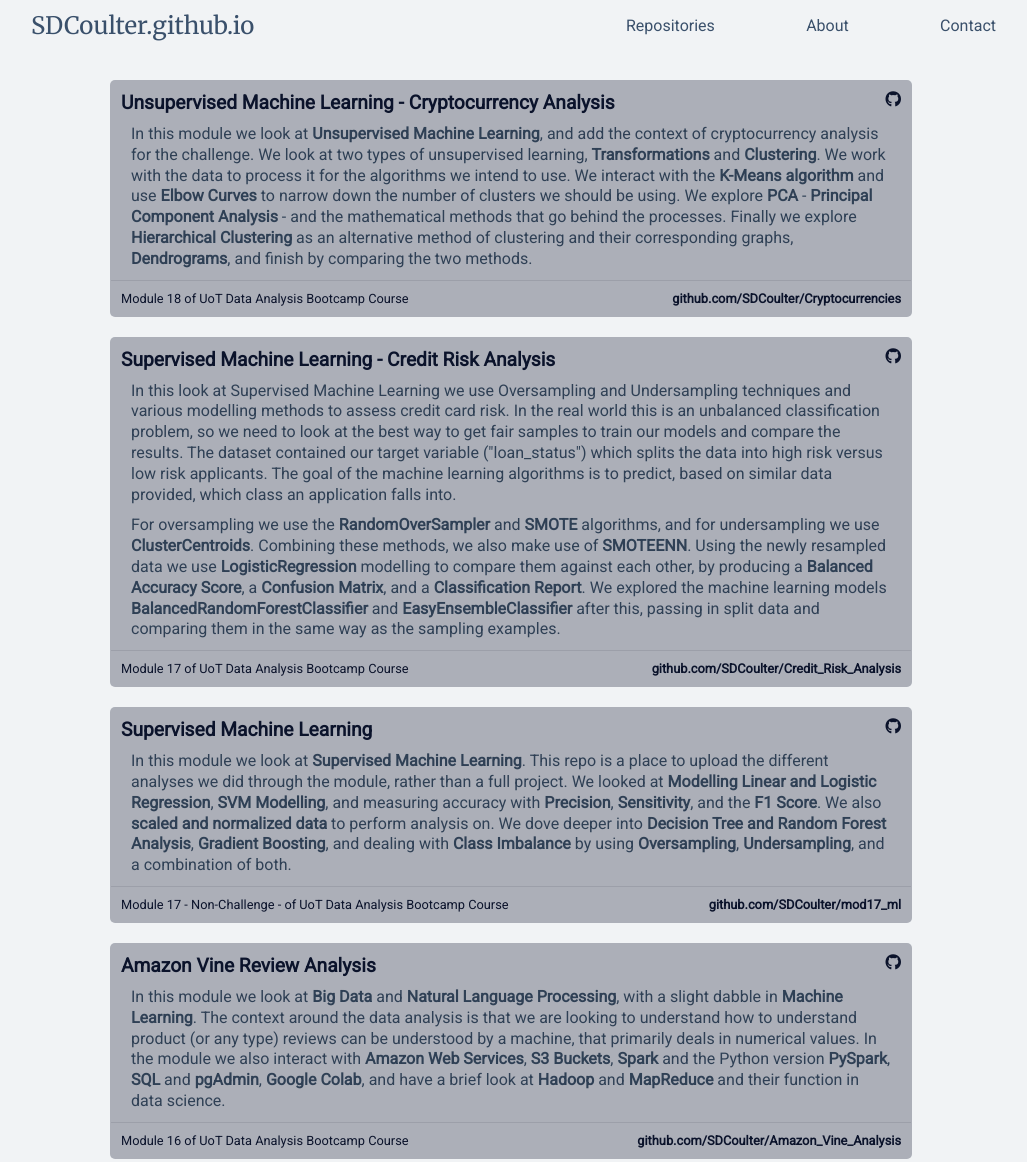
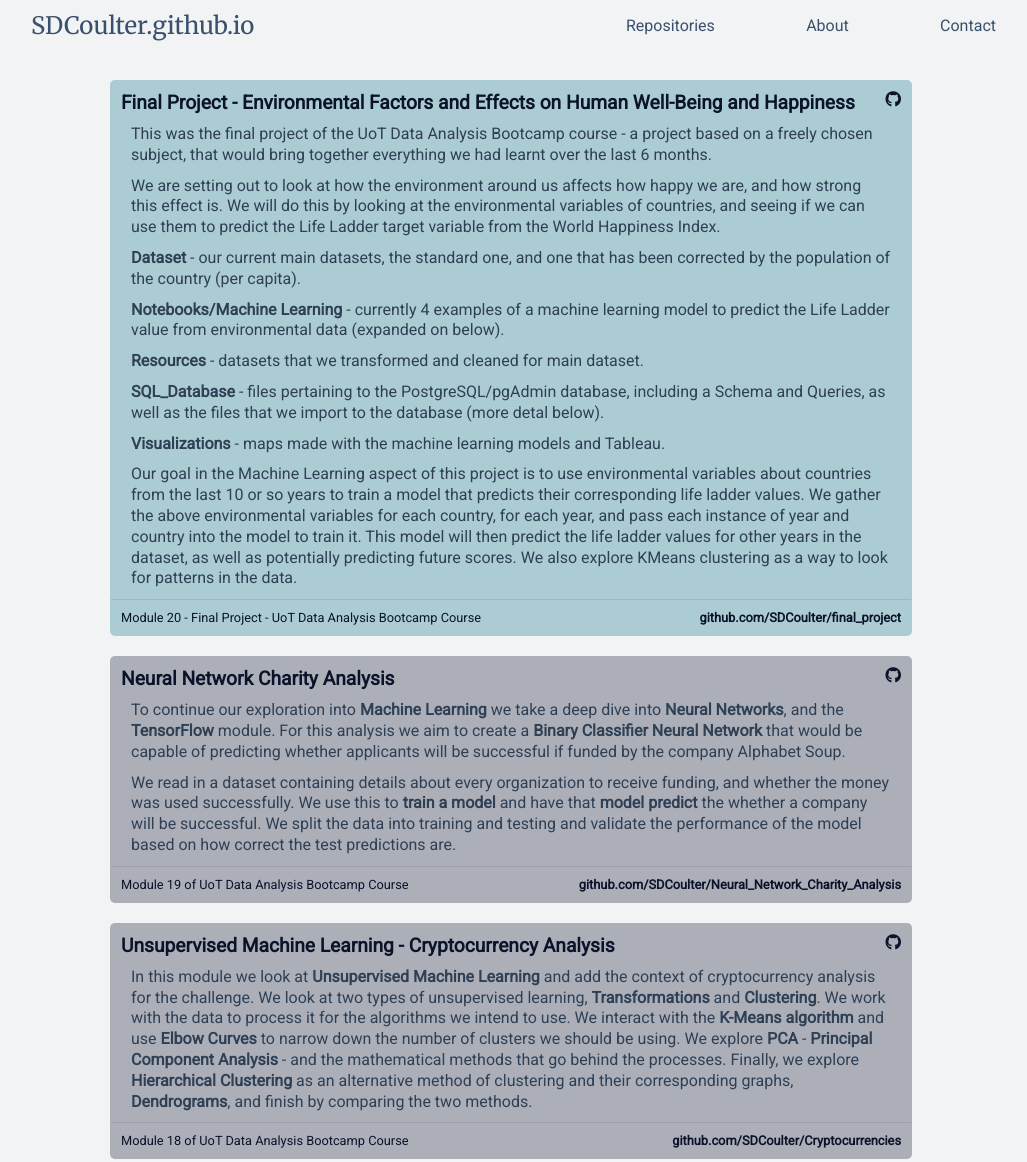
Before and after one commit to SDCoulter/SDCoulter.github.io, a plain HTML site: page index.html in a window 1280 px wide. Shown: the top 1162 px of the page, without its empty margins (129-1156 px from the left). Drawn offline with Linux system fonts and the light colour scheme.

Commit message:
adding mod19 and the final project info

```diff
--- a/index.html
+++ b/index.html
@@ -22,13 +22,69 @@
   <main>
     <section id="repos">
 
+      <div class="gr pp">
+        <div class="gr_header">
+          <p class="gr_title">Final Project - Environmental Factors and Effects on Human Well-Being and Happiness</p>
+          <div class="gr_logo"><i class="fab fa-github"></i></div>
+        </div>
+        <p class="gr_desc">
+          This was the final project of the UoT Data Analysis Bootcamp course - a project based on a freely chosen subject, that would bring together everything we had learnt over the last 6 months.
+        </p>
+        <p class="gr_desc">
+          We are setting out to look at how the environment around us affects how happy we are, and how strong this effect is. We will do this by looking at the environmental variables of countries, and seeing if we can use them to predict the Life Ladder target variable from the World Happiness Index.
+        </p>
+        <p class="gr_desc">
+          <strong>Dataset</strong> - our current main datasets, the standard one, and one that has been corrected by the population of the country (per capita).
+        </p>
+        <p class="gr_desc">
+          <strong>Notebooks/Machine Learning</strong> - currently 4 examples of a machine learning model to predict the Life Ladder value from environmental data (expanded on below).
+        </p>
+        <p class="gr_desc">
+          <strong>Resources</strong> - datasets that we transformed and cleaned for main dataset.
+        </p>
+        <p class="gr_desc">
+          <strong>SQL_Database</strong> - files pertaining to the PostgreSQL/pgAdmin database, including a Schema and Queries, as well as the files that we import to the database (more detal below).
+        </p>
+        <p class="gr_desc">
+          <strong>Visualizations</strong> - maps made with the machine learning models and Tableau.
+        </p>
+        <p class="gr_desc">
+          Our goal in the Machine Learning aspect of this project is to use environmental variables about countries from the last 10 or so years to train a model that predicts their corresponding life ladder values. We gather the above environmental variables for each country, for each year, and pass each instance of year and country into the model to train it. This model will then predict the life ladder values for other years in the dataset, as well as potentially predicting future scores. We also explore KMeans clustering as a way to look for patterns in the data.
+        </p>
+        <div class="gr_footer">
+          <p class="gr_remarks">
+            Module 20 - Final Project - UoT Data Analysis Bootcamp Course
+          </p>
+          <a href="https://github.com/SDCoulter/final_project" class="gr_link" target="_blank">github.com/SDCoulter/final_project</a>
+        </div>
+      </div>
+
+      <div class="gr">
+        <div class="gr_header">
+          <p class="gr_title">Neural Network Charity Analysis</p>
+          <div class="gr_logo"><i class="fab fa-github"></i></div>
+        </div>
+        <p class="gr_desc">
+          To continue our exploration into <strong>Machine Learning</strong> we take a deep dive into <strong>Neural Networks</strong>, and the <strong>TensorFlow</strong> module. For this analysis we aim to create a <strong>Binary Classifier Neural Network</strong> that would be capable of predicting whether applicants will be successful if funded by the company Alphabet Soup.
+        </p>
+        <p class="gr_desc">
+          We read in a dataset containing details about every organization to receive funding, and whether the money was used successfully. We use this to <strong>train a model</strong> and have that <strong>model predict</strong> the whether a company will be successful. We split the data into training and testing and validate the performance of the model based on how correct the test predictions are.
+        </p>
+        <div class="gr_footer">
+          <p class="gr_remarks">
+            Module 19 of UoT Data Analysis Bootcamp Course
+          </p>
+          <a href="https://github.com/SDCoulter/Neural_Network_Charity_Analysis" class="gr_link" target="_blank">github.com/SDCoulter/Neural_Network_Charity_Analysis</a>
+        </div>
+      </div>
+
       <div class="gr">
         <div class="gr_header">
           <p class="gr_title">Unsupervised Machine Learning - Cryptocurrency Analysis</p>
           <div class="gr_logo"><i class="fab fa-github"></i></div>
         </div>
         <p class="gr_desc">
-          In this module we look at <strong>Unsupervised Machine Learning</strong>, and add the context of cryptocurrency analysis for the challenge. We look at two types of unsupervised learning, <strong>Transformations</strong> and <strong>Clustering</strong>. We work with the data to process it for the algorithms we intend to use. We interact with the <strong>K-Means algorithm</strong> and use <strong>Elbow Curves</strong> to narrow down the number of clusters we should be using. We explore <strong>PCA</strong> - <strong>Principal Component Analysis</strong> - and the mathematical methods that go behind the processes. Finally we explore <strong>Hierarchical Clustering</strong> as an alternative method of clustering and their corresponding graphs, <strong>Dendrograms</strong>, and finish by comparing the two methods.
+          In this module we look at <strong>Unsupervised Machine Learning</strong> and add the context of cryptocurrency analysis for the challenge. We look at two types of unsupervised learning, <strong>Transformations</strong> and <strong>Clustering</strong>. We work with the data to process it for the algorithms we intend to use. We interact with the <strong>K-Means algorithm</strong> and use <strong>Elbow Curves</strong> to narrow down the number of clusters we should be using. We explore <strong>PCA</strong> - <strong>Principal Component Analysis</strong> - and the mathematical methods that go behind the processes. Finally, we explore <strong>Hierarchical Clustering</strong> as an alternative method of clustering and their corresponding graphs, <strong>Dendrograms</strong>, and finish by comparing the two methods.
         </p>
         <div class="gr_footer">
           <p class="gr_remarks">
@@ -376,7 +432,7 @@
 
         <div class="description">
           <p class="desc_line">
-          Hi, my name is Shaun Coulter and I am currently taking part in the University of Toronto's School of Continuing Studies Data Analysis Bootcamp Course. Most of the repos here are related to the different modules in the course, but I hope to soon start including my own projects, whether they too are based on data analysis or something else all together. I am highly interested in data analysis and hope to put my curiosity and will to learn to the test as I work through this course.
+            Hi, my name is Shaun Coulter, I work full-time and I recently graduated from the University of Toronto's School of Continuing Studies Data Analysis Bootcamp Course. Most of the repos here are related to the different modules in the course, but I will be including my own projects, whether they too are based on data analysis or something else all together. I am highly interested in data analysis and hope to put my curiosity and will-to-learn to the test as I continue learning after the course.
           </p>
         </div>
 
```
